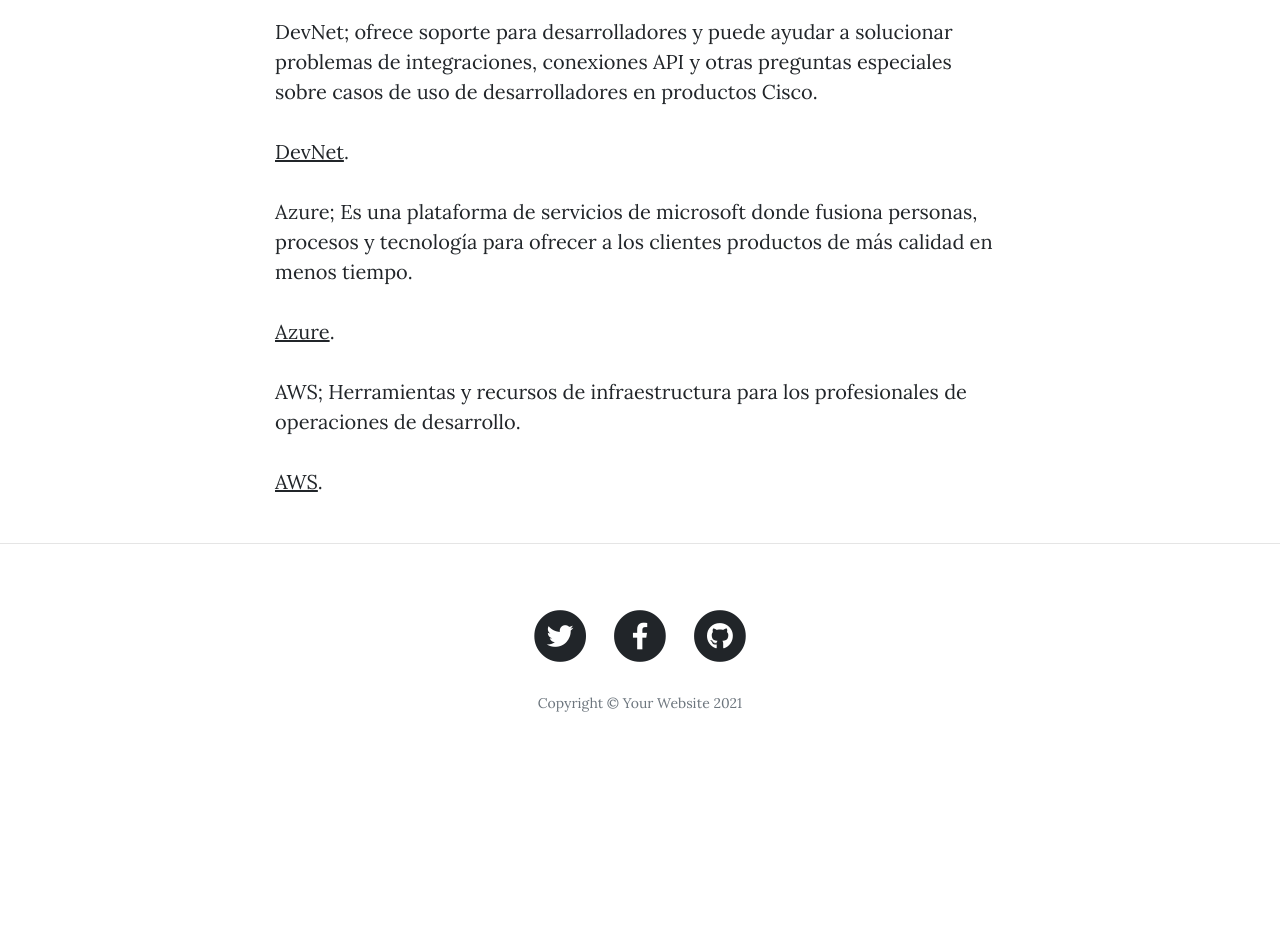
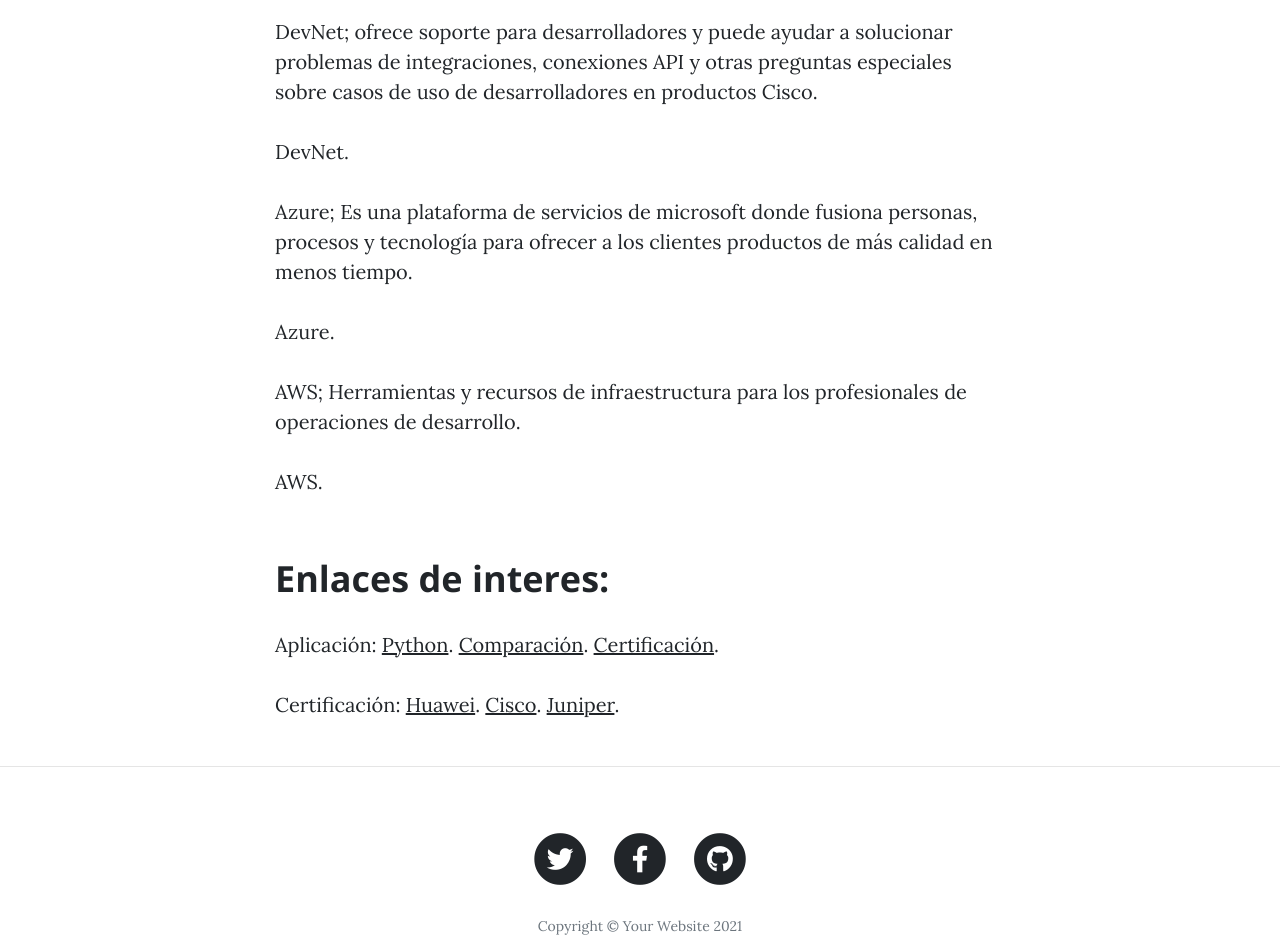
Before and after one commit to hdelgad/blog, a website: page sdn.html in a window 1280 px wide. Shown: the part 3760-4697 px from the top of the page. Before the commit the page ends 4539 px from the top, so only its background shows below. Drawn offline with nearby package versions, Linux system fonts and the light colour scheme.

Commit message:
Update sdn.html

```diff
--- a/sdn.html
+++ b/sdn.html
@@ -123,19 +123,22 @@
           <h2 class="section-heading">Entorno de Desarrollo </h2>
 
           <p>DevNet; ofrece soporte para desarrolladores y puede ayudar a solucionar problemas de integraciones, conexiones API y otras preguntas especiales sobre
-            casos de uso de desarrolladores en productos Cisco.</p>
-           <p>
-          <a href="https://developer.cisco.com/site/support/">DevNet</a>.</p>
+            casos de uso de desarrolladores en productos Cisco.</p>   <a href="https://developer.cisco.com/site/support/">DevNet</a>.</p>
 
-          <p>Azure; Es una plataforma de servicios de microsoft donde fusiona personas, procesos y tecnología para ofrecer a los clientes productos de más calidad en menos tiempo.</p>
-          <p>
-          <a href="https://azure.microsoft.com/es-es/overview/what-is-devops/">Azure</a>.</p>
+          <p>Azure; Es una plataforma de servicios de microsoft donde fusiona personas, procesos y tecnología para ofrecer a los clientes productos de más calidad en menos
+             tiempo.</p>   <a href="https://azure.microsoft.com/es-es/overview/what-is-devops/">Azure</a>.</p>
 
-          <p>AWS; Herramientas y recursos de infraestructura para los profesionales de operaciones de desarrollo.</p>
-          <p>
-          <a href="https://aws.amazon.com/es/devops/">AWS</a>.</p>
+          <p>AWS; Herramientas y recursos de infraestructura para los profesionales de operaciones de desarrollo.</p>  <a href="https://aws.amazon.com/es/devops/">AWS</a>.</p>
 
-
+          <h2 class="section-heading">Enlaces de interes:</h2>
+          <p>Aplicación:
+            <a href="https://www.python.org/">Python</a>.
+            <a href="https://www.helpnetsecurity.com/2020/02/20/netsecopen-cisco-fortinet-palo-alto-networks-sonicwall/">Comparación</a>.
+            <a href="https://www.netsecopen.org/">Certificación</a>.
+          <p>Certificación:
+            <a href="https://forum.huawei.com/enterprise/es/certificaci%C3%B3n-hcia-sdn-contenido-y-material-de-estudio/thread/629487-100295">Huawei</a>.
+            <a href="https://learningnetwork.cisco.com/s/devnet-associate"> Cisco</a>.
+            <a href="https://www.juniper.net/us/en/training/certification.html">Juniper</a>.
 
 
         </div>
```
